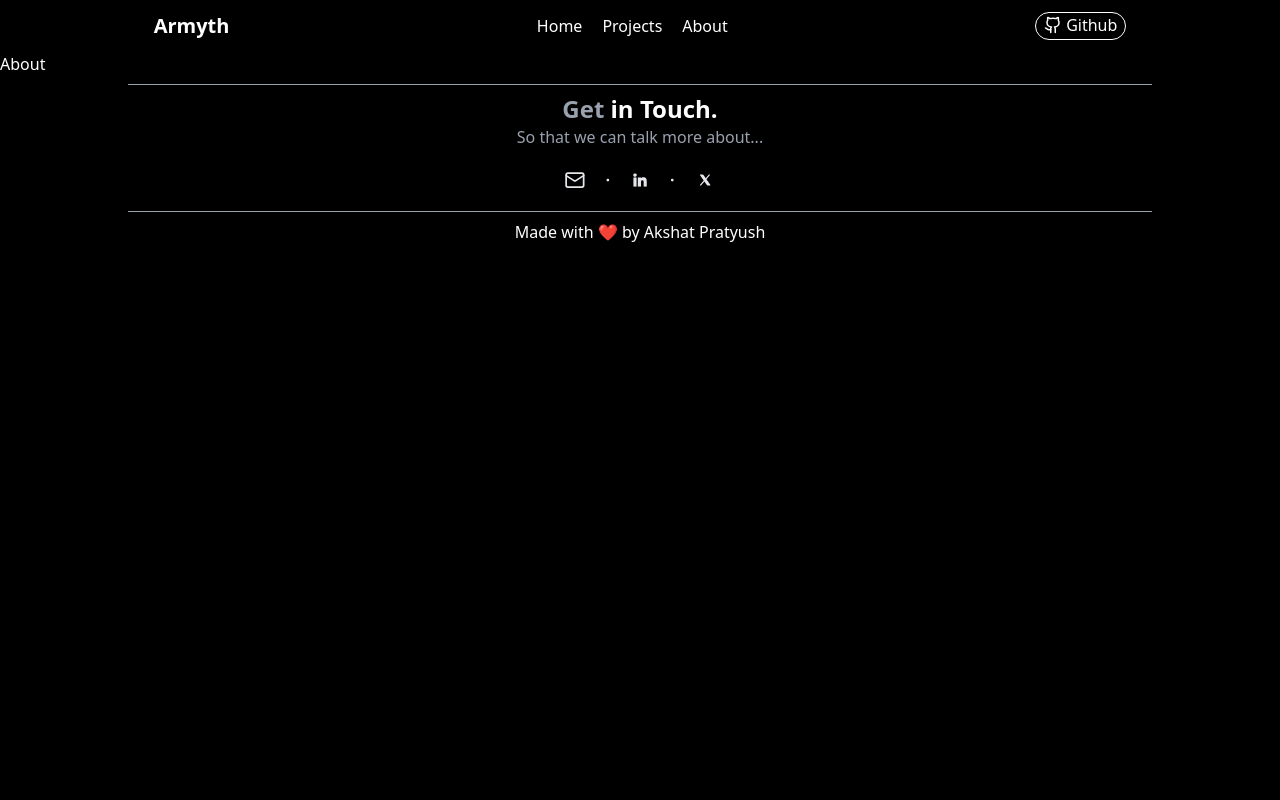
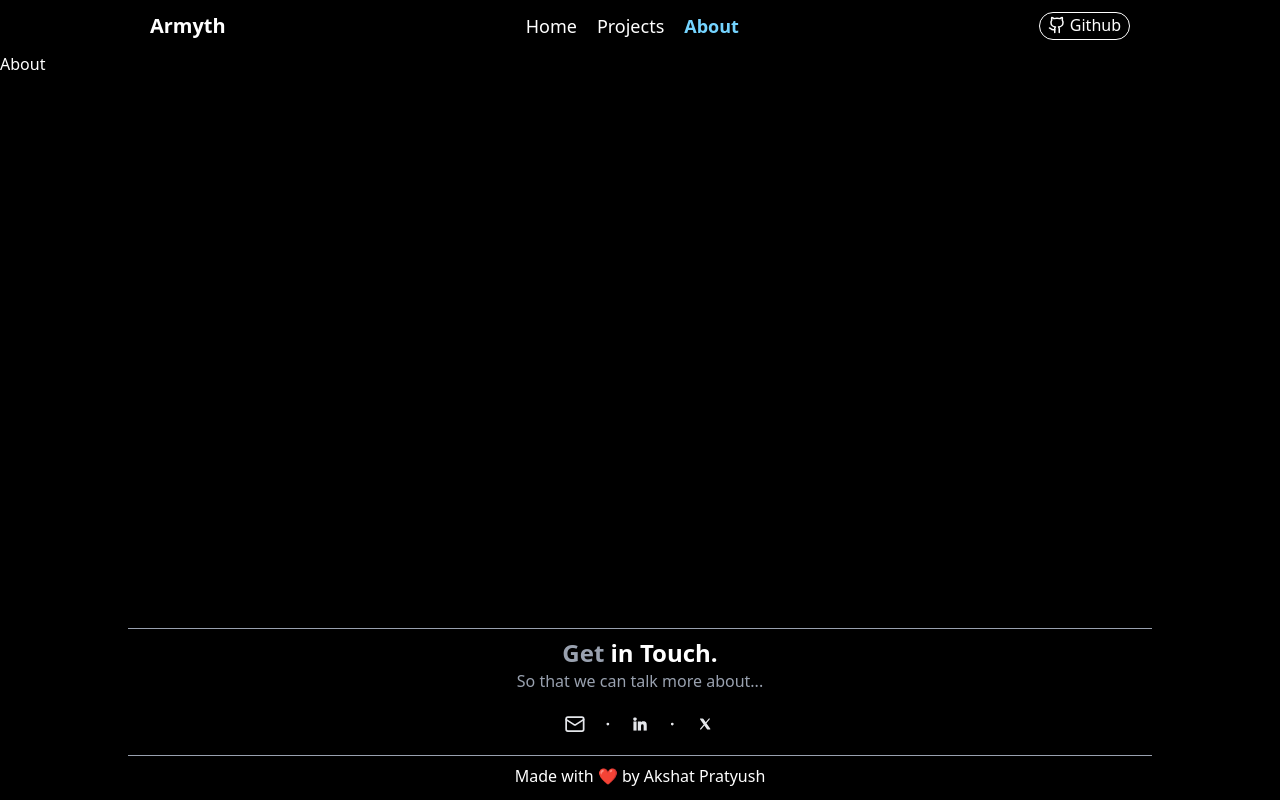
Before and after one commit to akshatp17/PersonalPortfolio, a React (Vite) app: page /about in a window 1280 px wide. Built offline with nearby package versions, Linux system fonts and the light colour scheme.

Commit message:
Added Navlinks

```diff
--- a/src/components/Navbar.jsx
+++ b/src/components/Navbar.jsx
@@ -1,25 +1,30 @@
 import React from 'react'
 import { useState } from 'react'
+import { Link, useLocation } from "react-router-dom";
+import { motion } from "framer-motion";
 
 const Navbar = () => {
 
-  const [curPage, setCurPage] = useState("Home")
+  const location = useLocation(); // Get the current route
+  const isActive = (path) => location.pathname === path ? "text-sky-300 font-bold" : "text-white";
 
   return (
     <nav className='flex justify-around py-3 text-md'>
       <div className='text-xl font-bold'>
         Armyth
       </div>
+
+      {/* Navigation Links */}
       <div className='flex gap-5'>
-        <button className={` hover:cursor-pointer`}>
+        <Link to={'/'} className={`text-lg ${isActive("/")}`}>
           Home
-        </button>
-        <button className={` hover:cursor-pointer`}>
+        </Link>
+        <Link to={'/projects'} className={`text-lg ${isActive("/projects")}`}>
           Projects
-        </button>
-        <button className={` hover:cursor-pointer`}>
+        </Link>
+        <Link to={'/about'} className={`text-lg ${isActive("/about")}`}>
           About
-        </button>
+        </Link>
       </div>
       <div className=' border-1 border-white rounded-full px-2'>
         <a href="https://github.com/akshatp17" target="_blank" rel="noopener noreferrer" className='flex justify-center items-center gap-1'>
@@ -29,7 +34,6 @@ const Navbar = () => {
           </svg>
           <span>Github</span>
         </a>
-
       </div>
     </nav>
   )
--- a/src/pages/Projects.jsx
+++ b/src/pages/Projects.jsx
@@ -1,4 +1,5 @@
 import React from 'react'
+import { FaGithub } from 'react-icons/fa'
 
 const Projects = () => {
     return (
--- a/src/routes/Routes.jsx
+++ b/src/routes/Routes.jsx
@@ -27,16 +27,24 @@ const AppRoutes = () => {
                     } />
                     <Route path="/projects" element={
                         <>
+                            <div className="flex min-h-screen flex-col">
                                 <Navbar />
+                                <div className="flex grow">
                                     <Projects />
+                                </div>
                                 <Footer />
+                            </div>
                         </>
                     } />
                     <Route path="/about" element={
                         <>
+                            <div className="flex min-h-screen flex-col">
                                 <Navbar />
+                                <div className="flex grow">
                                     <AboutMe />
+                                </div>
                                 <Footer />
+                            </div>
                         </>
                     } />
                 </Routes>
```
Lines whose indentation alone changed are shown as unchanged.
